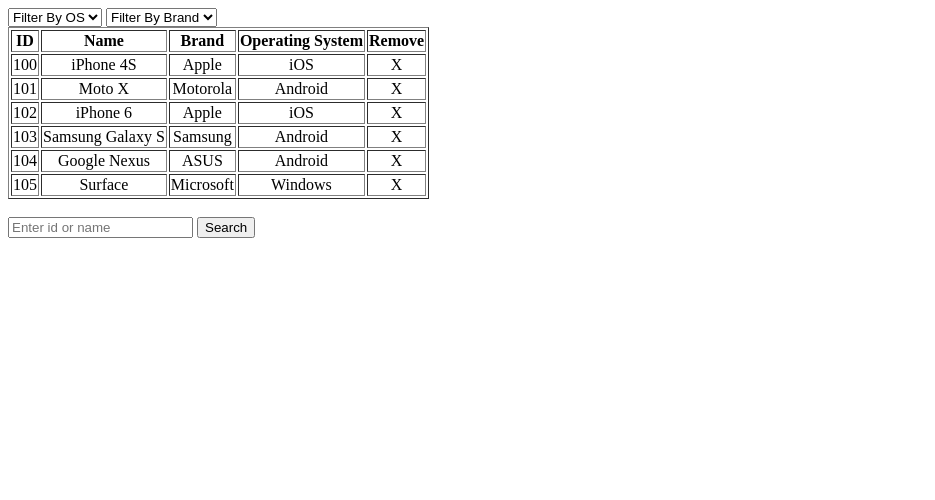
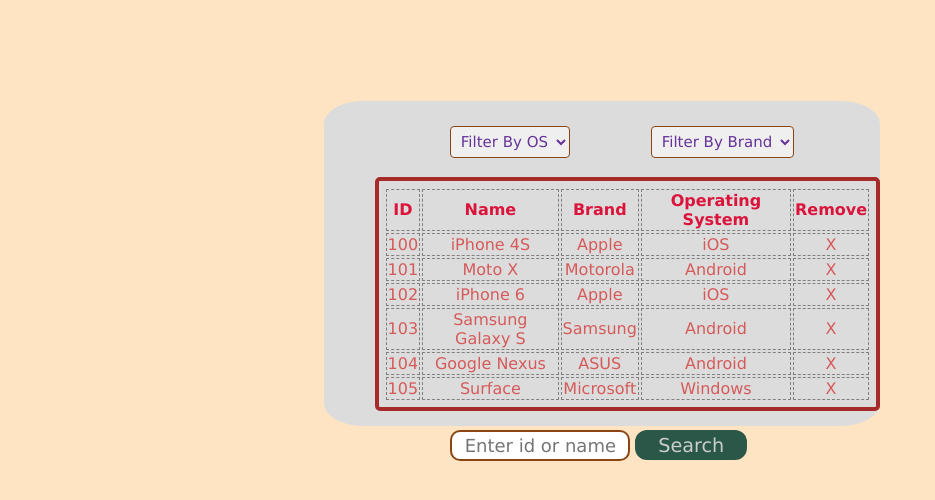
Before and after one commit to MohdSaifCedcoss/JQueryFiltersAndSelectors, a plain HTML site: page src/index.html in a window 1280 px wide. Shown: the whole page, without its empty margins (0-935 px from the left). Drawn offline with nearby package versions, Linux system fonts and the light colour scheme.

Commit message:
Added style and comments

```diff
--- a/src/index.html
+++ b/src/index.html
@@ -5,16 +5,21 @@
     <meta http-equiv="X-UA-Compatible" content="IE=edge" />
     <meta name="viewport" content="width=device-width, initial-scale=1.0" />
     <title>JQuery Selectors And Filters</title>
+    <link rel="stylesheet" href="style.css" />
   </head>
   <body>
+    <!-- Main container -->
+    <div class="container">
       <div class="filters">
-        <select name="filter" id="filterOS">
+        <!-- Dropdown for OS -->
+        <select name="filter" id="filterOS" class="selFilter">
           <option value="none">Filter By OS</option>
           <option value="ios">iOS</option>
           <option value="android">Android</option>
           <option value="windows">Windows</option>
         </select>
-        <select name="filters" id="filterBrand">
+        <!-- Dropdown for brands -->
+        <select name="filters" id="filterBrand" class="selFilter">
           <option value="none">Filter By Brand</option>
           <option value="apple">Apple</option>
           <option value="asus">Asus</option>
@@ -22,12 +27,18 @@
           <option value="samsung">Samsung</option>
         </select>
       </div>
-    <div id="main"></div><br>
+      <br />
+      <!-- This will show our table results -->
+      <div id="main"></div>
+      <br />
+      <!-- To search the product -->
       <div id="search">
-        <input type="text" id="searchedText" placeholder="Enter id or name">
+        <input type="text" id="searchedText" class='searching' placeholder="Enter id or name" />
         <button id="searchData">Search</button>
       </div>
+    </div>
   </body>
+  <!-- Jquery CDN -->
   <script
     src="https://code.jquery.com/jquery-3.6.1.js"
     integrity="sha256-3zlB5s2uwoUzrXK3BT7AX3FyvojsraNFxCc2vC/7pNI="
--- a/src/products.js
+++ b/src/products.js
@@ -36,10 +36,16 @@
     os: "Windows",
   },
 ];
-var data = products;
+//Making a copied array of original data so that the original one remain untouched
+data = [];
+let m = 0;
+products.forEach((element) => {
+  data[m++] = element;
+});
 
 $(() => {
   display();
+  //    display function which will show us the table at the time of page loading
   function display() {
     if (data.length == 0) {
       $("#main").html("Nothing to show");
@@ -56,7 +62,7 @@
           element.brand +
           "</td><td>" +
           element.os +
-          '</td><td><a href="#" style="text-decoration:none;color:black" onclick="deleteItem(\'' +
+          '</td><td><a href="#" onclick="deleteItem(\'' +
           element.id +
           "')\">X</a></td></tr>";
       });
@@ -64,6 +70,7 @@
       $("#main").html(table);
     }
   }
+  //   This method will temporaly delete the product from the dummy array
   deleteItem = (val) => {
     for (let i = 0; i < data.length; i++) {
       if (data[i].id == val) {
@@ -72,26 +79,27 @@
       }
     }
   };
-  $("#filterOS").mouseleave(() => {
+  //this method will filter the table on the basis of OS
+  $("#filterOS").click(() => {
     let text = $("#filterOS").val();
     if (text == "none") {
       display();
     } else {
       let table =
         '<table border="1" style="text-align:center"><tr><th>ID</th><th>Name</th><th>Brand</th><th>Operating System</th><th>Remove</th></tr>';
-      for (let i = 0; i < data.length; i++) {
-        if (data[i].os.toLowerCase() == text) {
+      for (let i = 0; i < products.length; i++) {
+        if (products[i].os.toLowerCase() == text) {
           table +=
             "<tr><td>" +
-            data[i].id +
+            products[i].id +
             "</td><td>" +
-            data[i].name +
+            products[i].name +
             "</td><td>" +
-            data[i].brand +
+            products[i].brand +
             "</td><td>" +
-            data[i].os +
-            '</td><td><a href="#" style="text-decoration:none;color:black" onclick="deleteItem(\'' +
-            data[i].id +
+            products[i].os +
+            '</td><td><a href="#" onclick="deleteItem(\'' +
+            products[i].id +
             "')\">X</a></td></tr>";
         }
       }
@@ -99,26 +107,27 @@
       $("#main").html(table);
     }
   });
-  $("#filterBrand").mouseleave(() => {
+  //   this method will filter the table on the basis of brands
+  $("#filterBrand").click(() => {
     let text = $("#filterBrand").val();
     if (text == "none") {
       display();
     } else {
       let table =
         '<table border="1" style="text-align:center"><tr><th>ID</th><th>Name</th><th>Brand</th><th>Operating System</th><th>Remove</th></tr>';
-      for (let i = 0; i < data.length; i++) {
-        if (data[i].brand.toLowerCase() == text) {
+      for (let i = 0; i < products.length; i++) {
+        if (products[i].brand.toLowerCase() == text) {
           table +=
             "<tr><td>" +
-            data[i].id +
+            products[i].id +
             "</td><td>" +
-            data[i].name +
+            products[i].name +
             "</td><td>" +
-            data[i].brand +
+            products[i].brand +
             "</td><td>" +
-            data[i].os +
-            '</td><td><a href="#" style="text-decoration:none;color:black" onclick="deleteItem(\'' +
-            data[i].id +
+            products[i].os +
+            '</td><td><a href="#" onclick="deleteItem(\'' +
+            products[i].id +
             "')\">X</a></td></tr>";
         }
       }
@@ -126,27 +135,29 @@
       $("#main").html(table);
     }
   });
+  //Method for searching the data in the original array which is unmodified on the basis of id and name
   $("#searchData").click(() => {
     let val = $("#searchedText").val();
+    console.log("value+ " + val);
     isSearch = false;
     let table =
       '<table border="1" style="text-align:center"><tr><th>ID</th><th>Name</th><th>Brand</th><th>Operating System</th><th>Remove</th></tr>';
-    for (let i = 0; i < data.length; i++) {
+    for (let i = 0; i < products.length; i++) {
       if (
-        data[i].name.toLocaleLowerCase() == val.toLocaleLowerCase() ||
-        data[i].id == val
+        products[i].name.toLowerCase() == val.toLowerCase() ||
+        products[i].id == val
       ) {
         table +=
           "<tr><td>" +
-          data[i].id +
+          products[i].id +
           "</td><td>" +
-          data[i].name +
+          products[i].name +
           "</td><td>" +
-          data[i].brand +
+          products[i].brand +
           "</td><td>" +
-          data[i].os +
-          '</td><td><a href="#" style="text-decoration:none;color:black" onclick="deleteItem(\'' +
-          data[i].id +
+          products[i].os +
+          '</td><td><a href="#" onclick="deleteItem(\'' +
+          products[i].id +
           "')\">X</a></td></tr>";
         isSearch = true;
       }
--- /dev/null
+++ b/src/style.css
@@ -0,0 +1,81 @@
+body {
+  font-family: "Lucida Sans", "Lucida Sans Regular", "Lucida Grande",
+    "Lucida Sans Unicode", Geneva, Verdana, sans-serif;
+    background-color: bisque;
+}
+table {
+  padding: 1%;
+  color: rgb(214, 90, 90);
+  border: 4px solid brown;
+  border-radius: 5px;
+}
+th {
+  color: crimson;
+  border: 1px dashed gray;
+}
+tr {
+  border: 2px solid red;
+}
+td {
+  border: 1px dashed gray;
+}
+.container {
+    margin-top: 8%;
+  border-radius: 7%;
+  margin-left: 25%;
+  align-content: center;
+  padding-top: 2%;
+  padding-left: 4%;
+  background-color: gainsboro;
+  width: 40%;
+  height: 300px;
+}
+.selFilter {
+  font-family: "Lucida Sans", "Lucida Sans Regular", "Lucida Grande",
+    "Lucida Sans Unicode", Geneva, Verdana, sans-serif;
+  color: rebeccapurple;
+  border: 1px solid saddlebrown;
+  border-radius: 4px;
+  text-align: center;
+  padding: 1%;
+  font-size: 15px;
+  margin-left: 15%;
+}
+.searching {
+  font-family: "Lucida Sans", "Lucida Sans Regular", "Lucida Grande",
+    "Lucida Sans Unicode", Geneva, Verdana, sans-serif;
+  border-radius: 10px;
+  width: 40%;
+  height: 25px;
+  border: 2px solid saddlebrown;
+  color: blueviolet;
+  text-align: center;
+  font-size: large;
+}
+::placeholder {
+  font-family: "Lucida Sans", "Lucida Sans Regular", "Lucida Grande",
+    "Lucida Sans Unicode", Geneva, Verdana, sans-serif;
+  font-size: large;
+  text-align: center;
+}
+#search{
+    margin-left: 15%;
+}
+#searchData {
+  height: 30px;
+  font-family: "Lucida Sans", "Lucida Sans Regular", "Lucida Grande",
+    "Lucida Sans Unicode", Geneva, Verdana, sans-serif;
+  width: 26%;
+  border: none;
+  background-color: rgb(42, 87, 72);
+  color: rgb(203, 206, 206);
+  font-size: larger;
+  border-radius: 12px;
+}
+a{
+    color: rgb(214, 90, 90);
+    text-decoration: none;
+}
+a:hover{
+    font-size: larger;
+}
```
Lines whose indentation alone changed are shown as unchanged.
